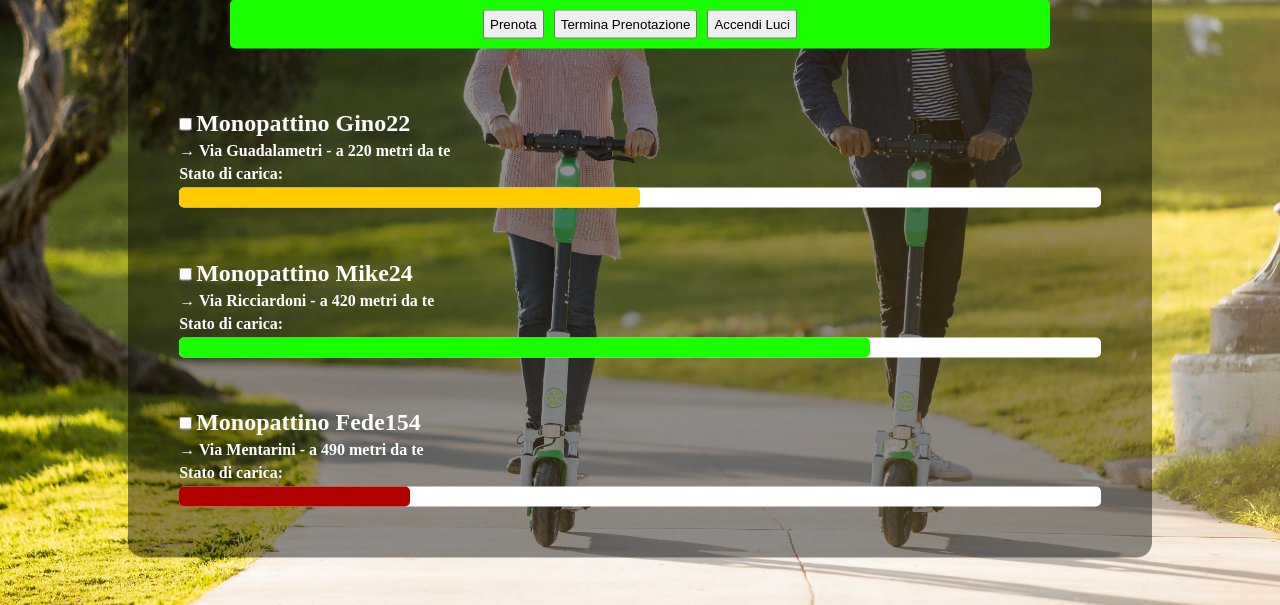
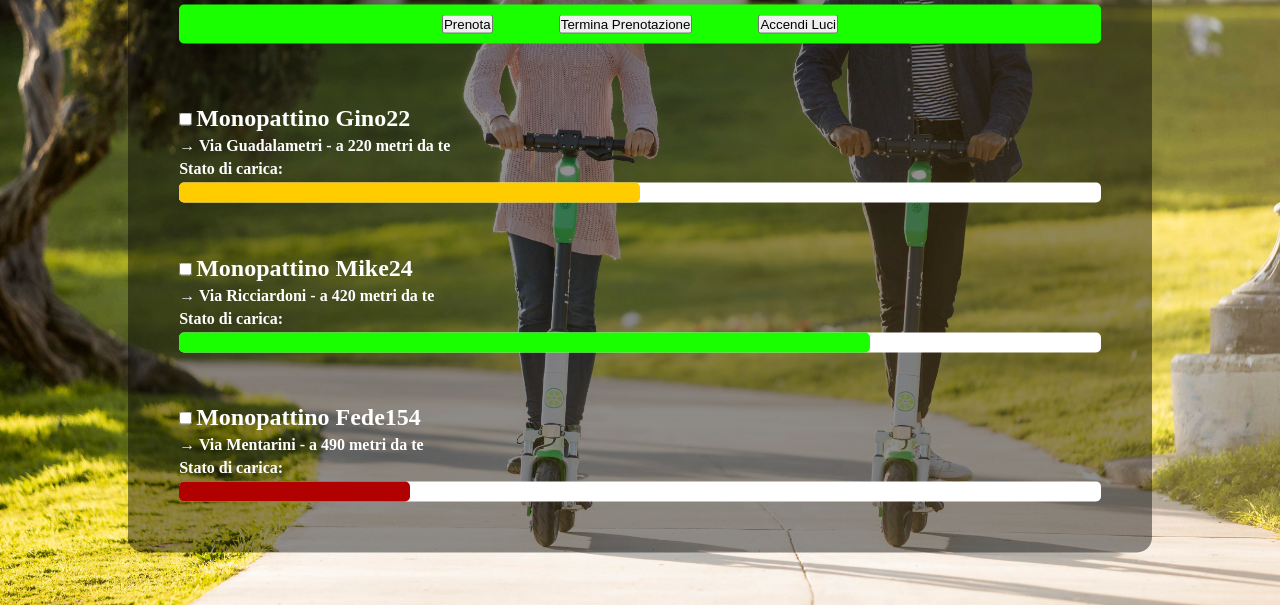
Before and after one commit to marcofalotico/Boolean-admission-challenge---Lim-scooter-2nd-try, a plain HTML site: page index.html in a window 1280 px wide. Shown: the part 195-800 px from the top of the page. Drawn offline with Linux system fonts and the light colour scheme.

Commit message:
Add files via upload

```diff
--- a/styles.css
+++ b/styles.css
@@ -57,19 +57,20 @@ body {
 .logo-img,
 .motto,
 .bottons-box {
-    margin: 10px 0px 10px 0px;
+    margin: 10px;
 }
 
 .motto {
+    text-align: center;
     color: rgb(26, 255, 0);
 }
 
 .bottons-box {
     display: flex;
     justify-content: center;
-    gap: 10px;
+    gap: 5%;
     background-color: rgb(26, 255, 0);
-    width: 80%;
+    width: 90%;
     height: auto;
     border-radius: 5px;
 }
@@ -77,8 +78,7 @@ body {
 /* poichè i bottoni dentro il loro box non sono più flex items, devo
 per forza rimettere display:flex al buttons-box, centrando i suoi items con un gap */
 .bottons-box .btn {
-    padding: 5px;
-    margin: 10px 0 10px 0;
+    margin: 10px;
 }
 
 .btn:hover {
```
